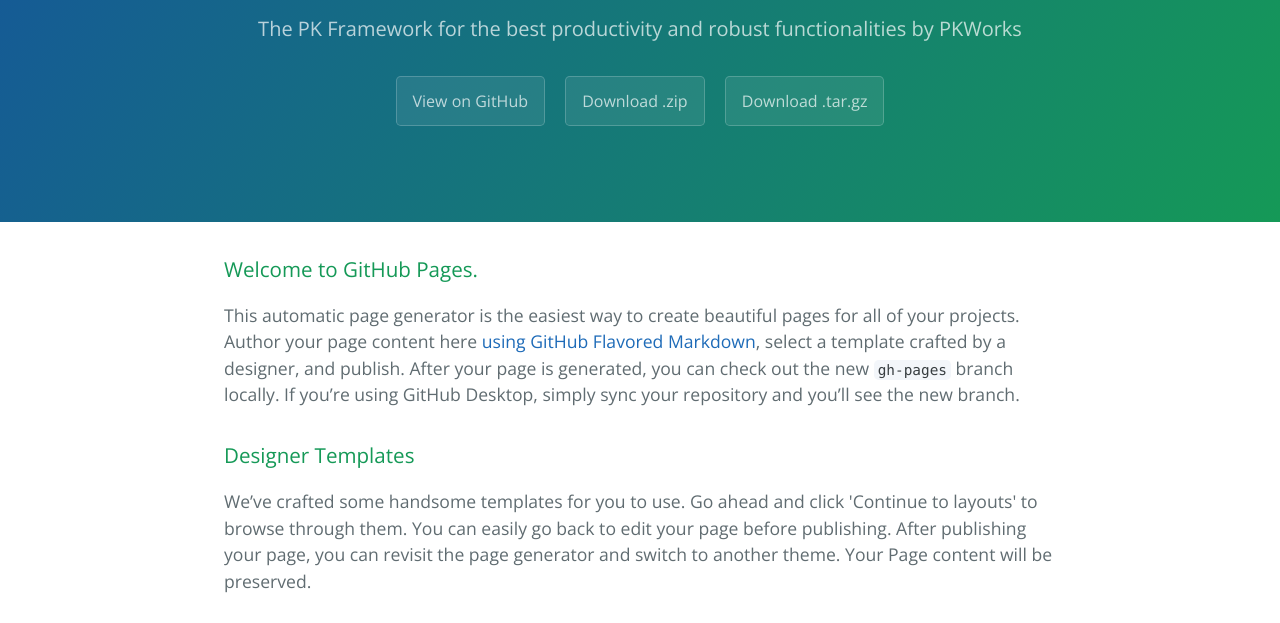
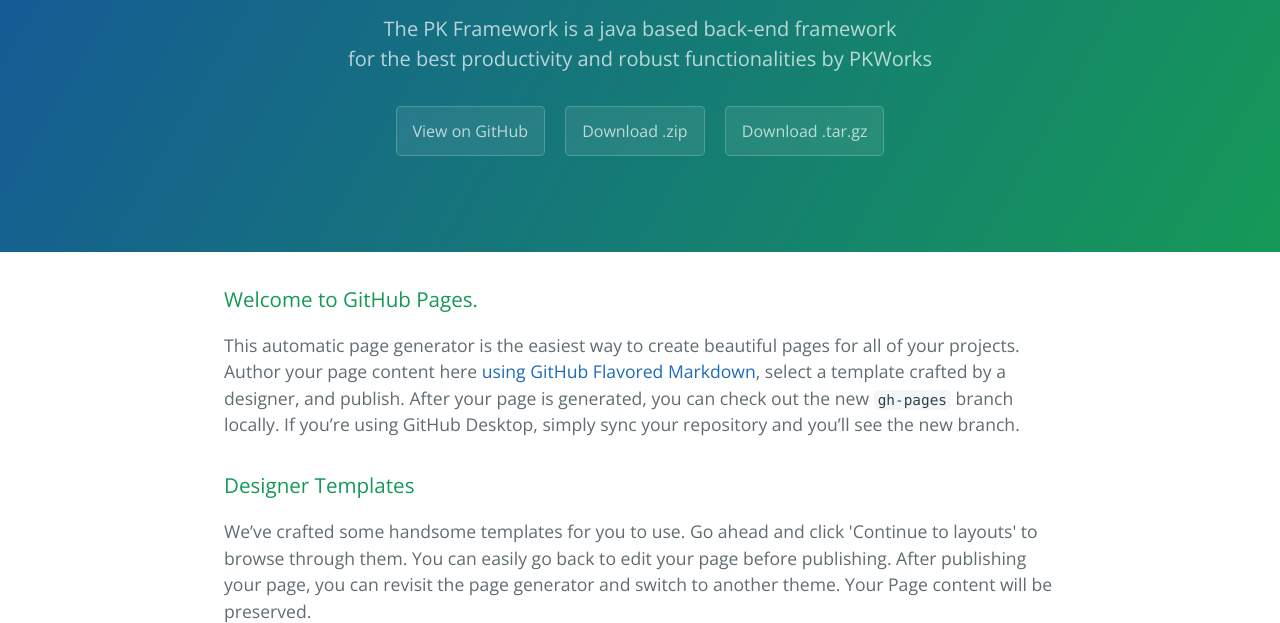
Before and after one commit to pkworks/pkfw, a plain HTML site: page index.html in a window 1280 px wide. Shown: the part 161-784 px from the top of the page. Drawn offline with nearby package versions, Linux system fonts and the light colour scheme.

Commit message:
Update index.html

```diff
--- a/index.html
+++ b/index.html
@@ -2,7 +2,7 @@
 <html lang="en-us">
   <head>
     <meta charset="UTF-8">
-    <title>The PK Framework by pkworks</title>
+    <title>PK Framework by PKWorks</title>
     <meta name="viewport" content="width=device-width, initial-scale=1">
     <link rel="stylesheet" type="text/css" href="stylesheets/normalize.css" media="screen">
     <link href='https://fonts.googleapis.com/css?family=Open+Sans:400,700' rel='stylesheet' type='text/css'>
@@ -12,7 +12,7 @@
   <body>
     <section class="page-header">
       <h1 class="project-name">The PK Framework</h1>
-      <h2 class="project-tagline">The PK Framework for the best productivity and robust functionalities by PKWorks</h2>
+      <h2 class="project-tagline">The PK Framework is a java based back-end framework<br>for the best productivity and robust functionalities by PKWorks</h2>
       <a href="https://github.com/pkworks/pkfw" class="btn">View on GitHub</a>
       <a href="https://github.com/pkworks/pkfw/zipball/master" class="btn">Download .zip</a>
       <a href="https://github.com/pkworks/pkfw/tarball/master" class="btn">Download .tar.gz</a>
```
